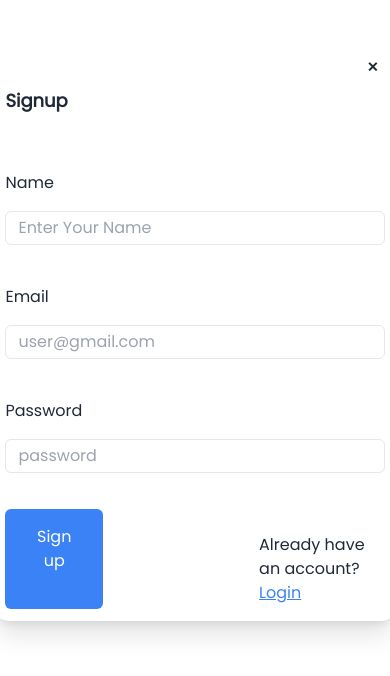
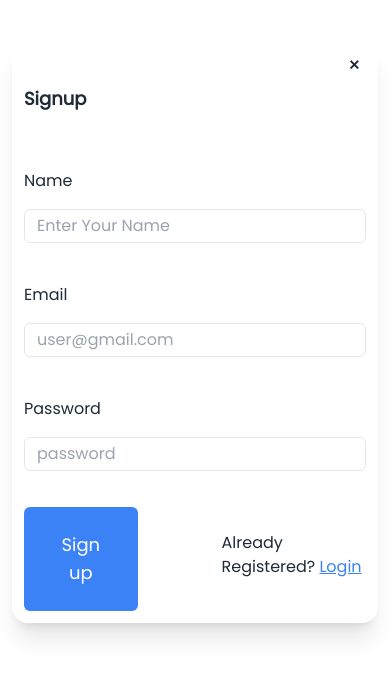
Before and after one commit to ashish-0280/ecsquare, a React (Vite) app: page /signup in a window 390 px wide. Shown: the part 114-790 px from the top of the page. Built offline with nearby package versions, Linux system fonts and the light colour scheme.

Commit message:
frontend

```diff
--- a/src/components/Signup.jsx
+++ b/src/components/Signup.jsx
@@ -38,11 +38,11 @@ function Signup() {
                 {errors.password && <span className='text-red-600 text-sm'>This field is required</span>}
             </div>
             <div className='flex flex-row '>
-            <div className='md:w-24 m-3 w-36 py-4 rounded-md px-7 md:px-4 bg-blue-500 hover:bg-blue-700 text-white mt-6'>
+            <div className='md:w-24 m-3  w-36 md:py-4 rounded-md p-6 text-lg md:px-4 bg-blue-500 hover:bg-blue-700 text-white mt-6'>
                 <button>Sign up</button>
             </div>
-            <div className='ml-32 mt-8 p-4 hover:scale-105 duration-100'>
-            <p>Already have an account? <a href="/" className='text-blue-500 underline'>Login</a></p>
+            <div className='md:ml-32 ml-14 mt-8 p-4 hover:scale-105 duration-100'>
+            <p>Already Registered? <a href="/" className='text-blue-500 underline'>Login</a></p>
             </div>
             </div>
             </div>
```
